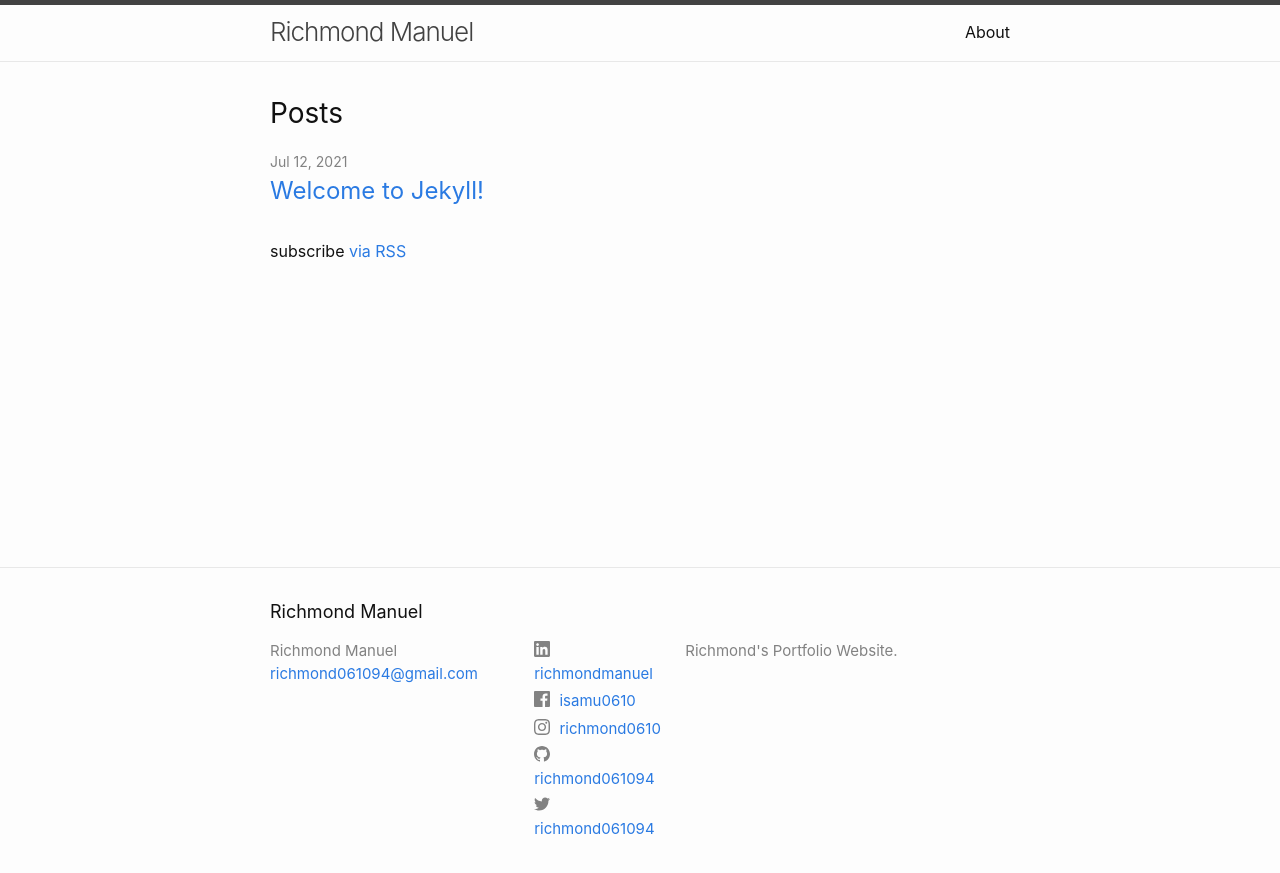
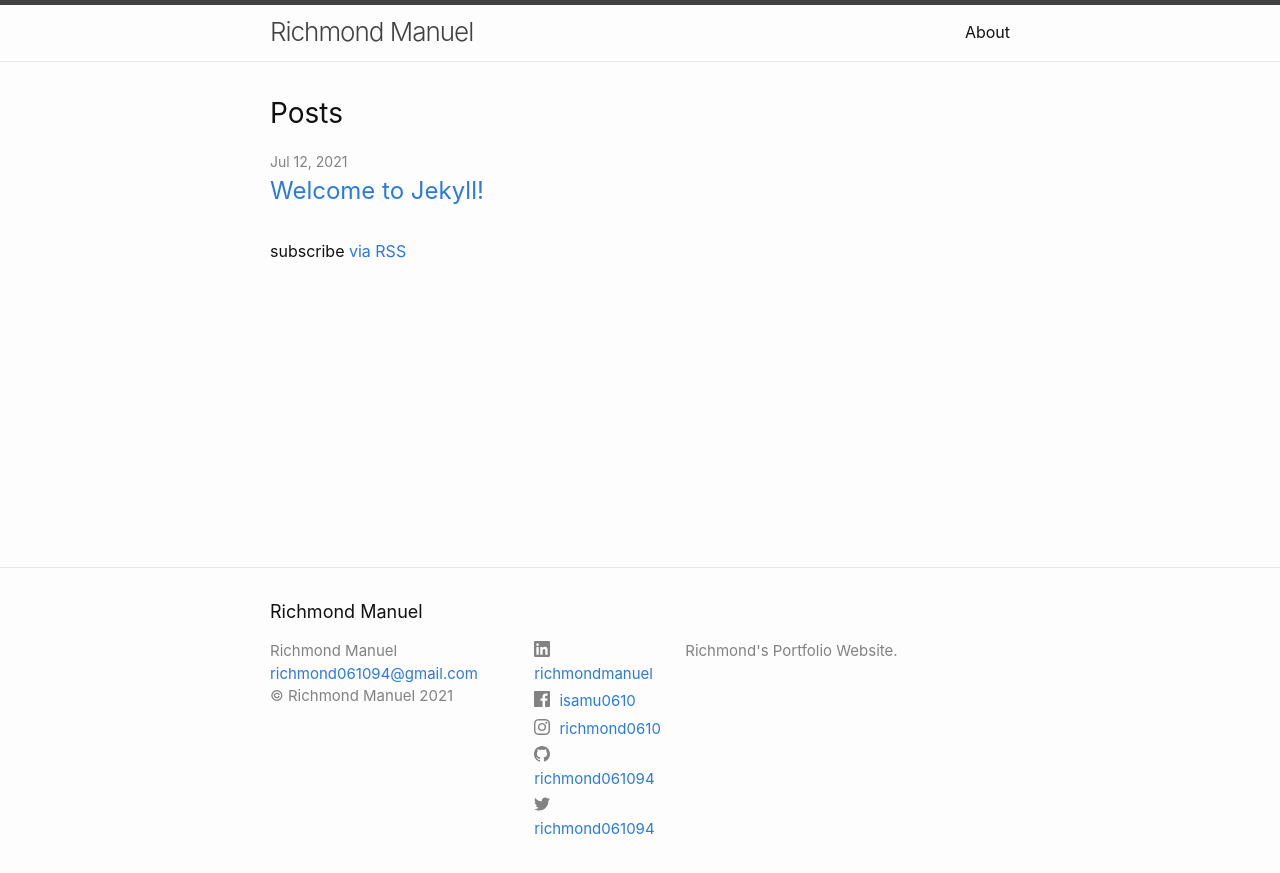
Before and after one commit to richmond061094/my-blog, a Jekyll site: the page built from index.markdown, in a window 1280 px wide. Shown: the top 873 px of the page. Built offline with Jekyll 4.4.1, drawn with Linux system fonts in a browser that asks for light colours.

```diff
--- a/_config.yml
+++ b/_config.yml
@@ -33,6 +33,8 @@ linkedin_username: richmondmanuel
 
 author: Richmond Manuel
 
+copyright: "Richmond Manuel"
+
 # Build settings
 # theme: minima
 plugins:
--- a/_includes/footer.html
+++ b/_includes/footer.html
@@ -18,6 +18,9 @@
             {%- if site.email -%}
             <li><a class="u-email" href="mailto:{{ site.email }}">{{ site.email }}</a></li>
             {%- endif -%}
+            {%- if site.copyright -%}
+            <li>&copy; {{ site.copyright }} {{ 'now' | date: "%Y" }}</li>
+            {%- endif -%}
         </ul>
       </div>
 
```
